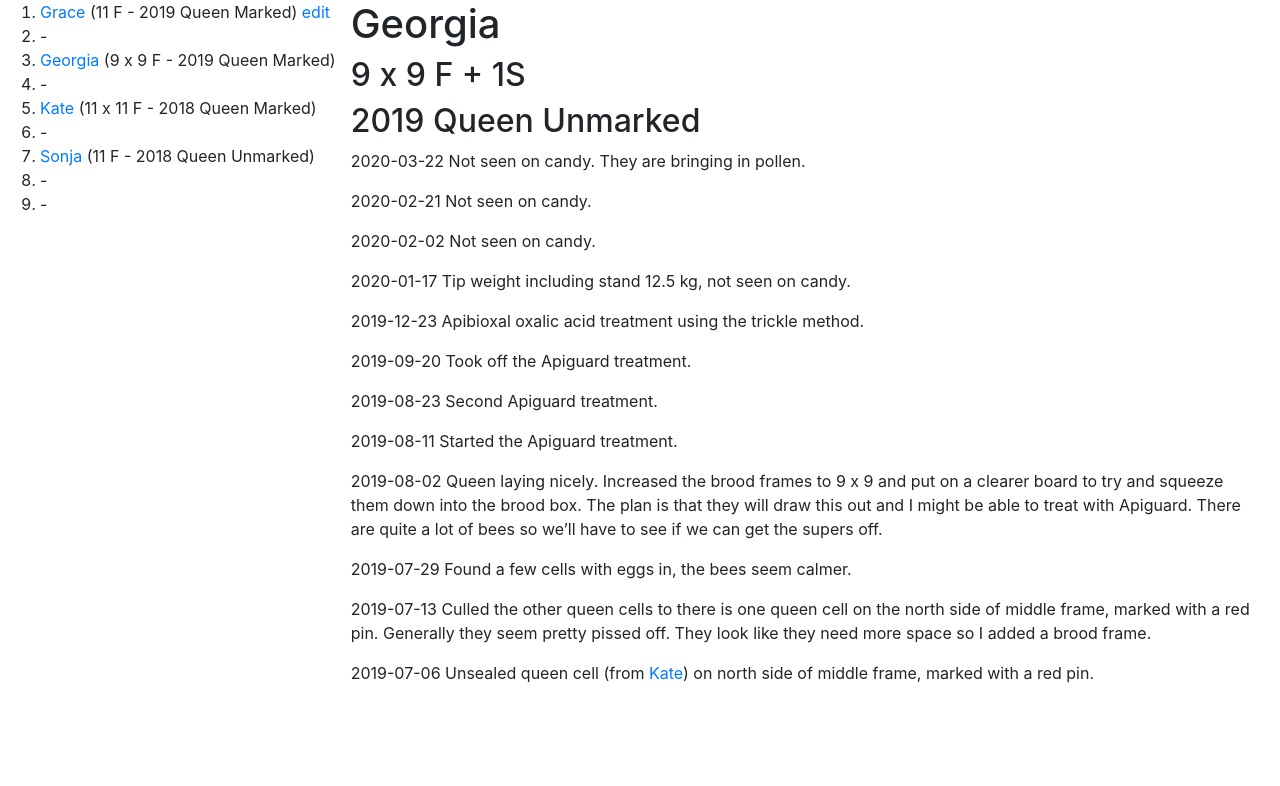
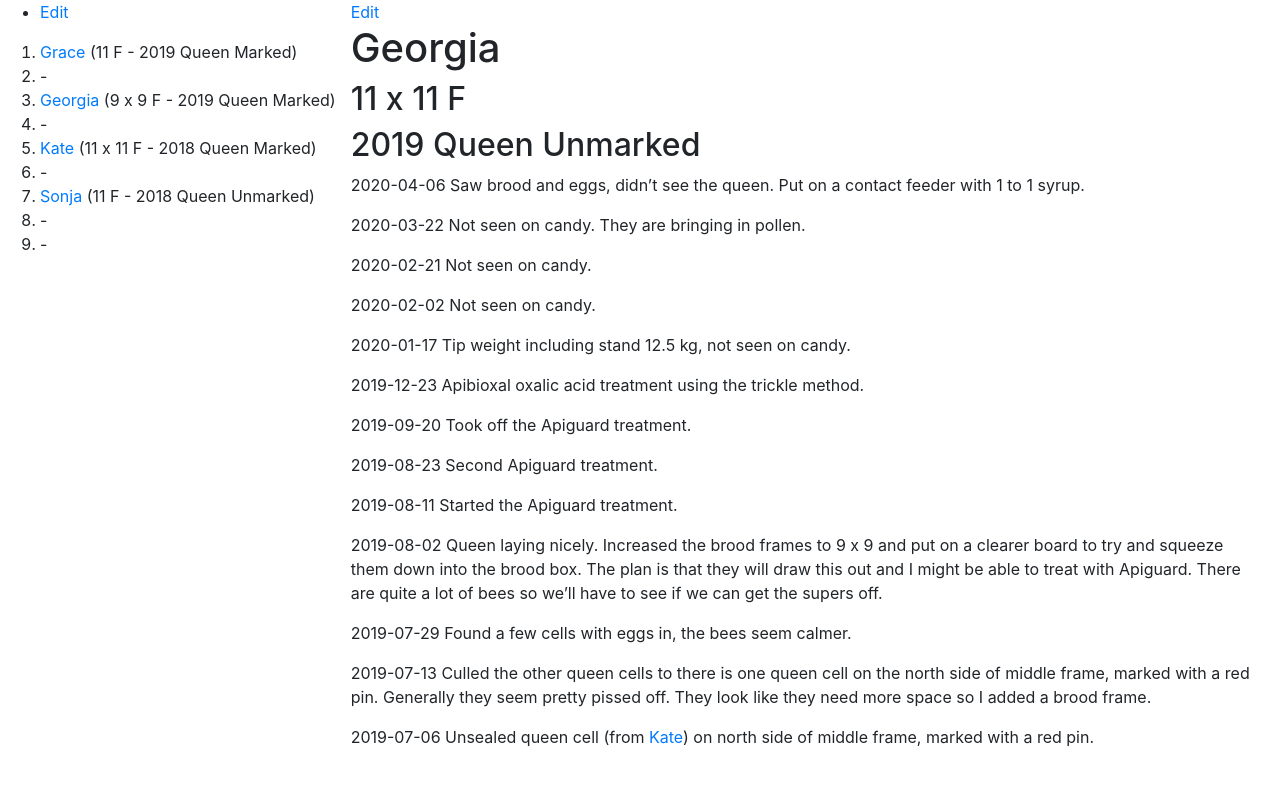
Before and after one commit to joejcollins/rhapsody-angel, a Jekyll site: the page built from queens/georgia.md, in a window 1280 px wide. Shown: the top 786 px of the page. Built offline with Jekyll 4.4.1, drawn with Linux system fonts in a browser that asks for light colours; our own code applies the rules of GitHub Pages for plain Markdown files.

Commit message:
Crude online editing

```diff
--- a/_config.yml
+++ b/_config.yml
@@ -19,7 +19,7 @@ url: https://bees.bagbatch.co.uk
 timezone: GMT
 
 # Permalinks
-permalink: pretty
+permalink: none
 
 
 exclude: ["book", "presentation", "*.synctex.gz", "*.sh", "Vagrantfile"]
--- a/_includes/apiary.md
+++ b/_includes/apiary.md
@@ -1,4 +1,6 @@
-1. [Grace]({{ site.baseurl }}/queens/grace/) (11 F - 2019 Queen Marked) [edit](https://github.com/joejcollins/rhapsody-angel/edit/master/{{page.url | replace:'.html','.md'}})
+* [Edit](https://github.com/joejcollins/rhapsody-angel/edit/master/_includes/apiary.md)
+
+1. [Grace]({{ site.baseurl }}/queens/grace/) (11 F - 2019 Queen Marked)
 1. -
 1. [Georgia]({{ site.baseurl }}/queens/georgia/) (9 x 9 F - 2019 Queen Marked)
 1. -
--- a/_layouts/default.html
+++ b/_layouts/default.html
@@ -14,10 +14,14 @@
     <section class="container-fluid">
       <div class="row">
         <div class="col-">
+
           {% capture my_include %}{% include apiary.md %}{% endcapture %}
           {{ my_include | markdownify }}
         </div>
         <div class="col-xl">
+          {%if page.content != "" %}
+            <a href="https://github.com/joejcollins/rhapsody-angel/edit/master{{page.url | replace: '.html', '.md'}}">Edit</a>
+          {% endif %}
           {{ content }}
         </div>
       </div>
--- a/queens/georgia.md
+++ b/queens/georgia.md
@@ -2,8 +2,10 @@
 position: 2
 ---
 # Georgia
-## 9 x 9 F + 1S
+## 11 x 11 F
 ## 2019 Queen Unmarked
+
+2020-04-06 Saw brood and eggs, didn't see the queen.  Put on a contact feeder with 1 to 1 syrup.
 
 2020-03-22 Not seen on candy.  They are bringing in pollen.
 
```
Also changed, not shown: queens/kate.md (+2 -0 lines).
